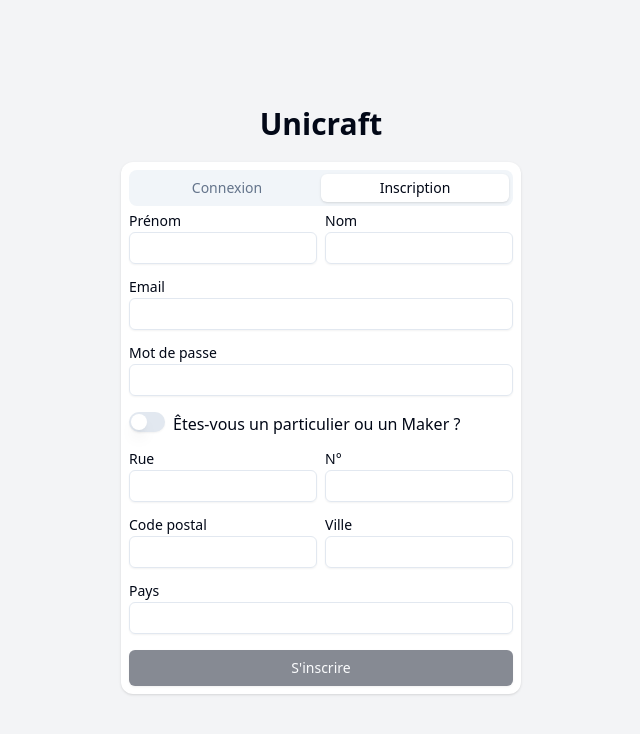
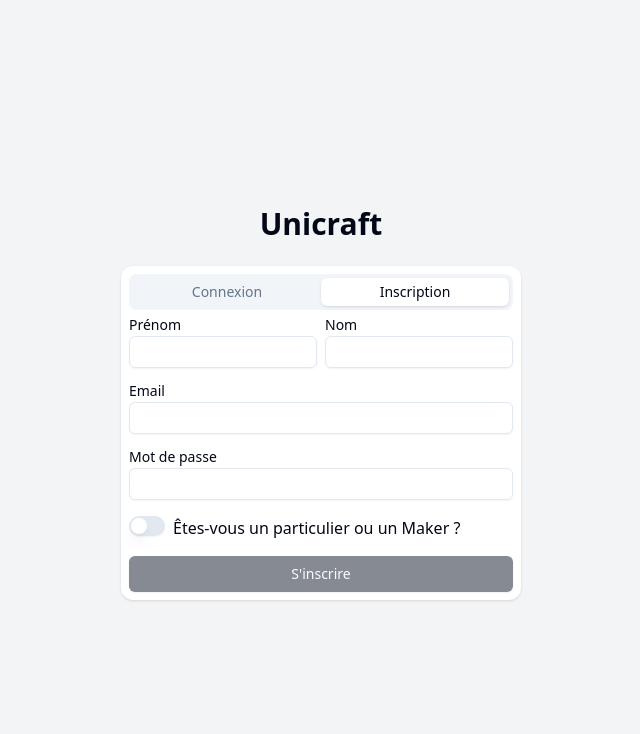
Before and after one commit to Zareon-Feryel/cow2024-frontend, a React (Vite) app: page /register in a window 1280 px wide. Shown: the top 734 px of the page, without its empty margins (319-959 px from the left). Built offline with nearby package versions, Linux system fonts and the light colour scheme.

Commit message:
add: home page

```diff
--- a/src/components/home-page/HomePage.tsx
+++ b/src/components/home-page/HomePage.tsx
@@ -1,7 +1,9 @@
+import MainSearchBar from './MainSearchBar.tsx';
+
 export function HomePage () {
     return (
-        <>
-            <div>Home</div>
-        </>
+        <div className="main-container flex h-full items-center">
+            <MainSearchBar/>
+        </div>
     );
 }
--- a/src/components/home-page/MainSearchBar.tsx
+++ b/src/components/home-page/MainSearchBar.tsx
@@ -1,5 +1,17 @@
+import { Input } from '../../shadcn/components/ui/input.tsx';
+import { Button } from '../../shadcn/components/ui/button.tsx';
+
 export default function MainSearchBar () {
     return (
-        <></>
+        <div className="flex flex-col flex-1 items-center">
+            <h1 className="main-title">🦄 Unicraft 🛠️</h1>
+            <form className="w-full">
+                <h2>Rechercher par mot-clé, modèle, pièce, etc.</h2>
+                <div className="flex gap-2">
+                    <Input placeholder="Que souhaitez réparer ?" className="bg-white h-12"/>
+                    <Button type="submit" className="h-12 px-16">Rechercher</Button>
+                </div>
+            </form>
+        </div>
     );
 }
--- a/src/components/layout/Header.tsx
+++ b/src/components/layout/Header.tsx
@@ -1,7 +1,14 @@
+import { getCurrentUser } from '../../context/user-manager/UserManager.tsx';
+
 export function Header () {
+    const user = getCurrentUser();
+
     return (
-        <div className="self-start justify-start bg-red-400">
-            <div>jane_doe@gmail.com</div>
+        <div className="flex justify-between h-10 main-container container-shadow mt-2">
+            <ul>
+                <li>Accueil</li>
+            </ul>
+            <div>{user.firstName} {user.lastName}</div>
         </div>
     );
 }
--- a/src/components/layout/Layout.tsx
+++ b/src/components/layout/Layout.tsx
@@ -1,8 +1,10 @@
 import { Outlet } from 'react-router-dom';
+import { Header } from './Header.tsx';
 
 export function Layout () {
     return (
-        <div className="flex h-screen bg-gray-100 justify-center items-center">
+        <div className="flex flex-col h-screen bg-gray-100">
+            <Header/>
             <Outlet/>
         </div>
     );
--- a/src/components/login/LoginLayout.tsx
+++ b/src/components/login/LoginLayout.tsx
@@ -26,9 +26,10 @@
     };
 
     return (
+        <div className="flex h-screen bg-gray-100 justify-center items-center">
             <div>
                 <h1 className="w-full text-center mb-5 text-3xl font-semibold">Unicraft</h1>
-            <Tabs value={activeTab} className="w-[400px] container">
+                <Tabs value={activeTab} className="w-[400px] container-shadow">
                     <TabsList className="flex">
                         {loginTabs.map((tab, index) => (
                             <TabsTrigger onClick={() => handleChangeTab(tab.value)}
@@ -42,5 +43,6 @@
                     {children}
                 </Tabs>
             </div>
+        </div>
     );
 }
--- a/src/components/login/Register.tsx
+++ b/src/components/login/Register.tsx
@@ -80,10 +80,11 @@
                     <Input type="password" onChange={(e) => setPassword(e.target.value)}/>
                 </Label>
                 <div className="flex gap-2">
-                    <Switch onCheckedChange={(e) => setRole(e ? UserRoles.User : UserRoles.Maker)}/>
+                    <Switch onCheckedChange={(e) => setRole(e ? UserRoles.Maker : UserRoles.User)}/>
                     Êtes-vous un particulier ou un Maker ?
                 </div>
-
+                {role === UserRoles.Maker &&
+					<>
 						<div className="flex gap-2">
 							<Label>
 								Rue
@@ -108,6 +109,8 @@
 							Pays
 							<Input onChange={(e) => setCountry(e.target.value)}/>
 						</Label>
+					</>
+                }
                 <Button disabled={!validForm}>{'S\'inscrire'}</Button>
             </form>
         </TabsContent>
--- a/src/context/user-manager/UserManager.tsx
+++ b/src/context/user-manager/UserManager.tsx
@@ -8,7 +8,7 @@
 }
 
 export default function UserManager ({ children }: Readonly<Props>) {
-    const [user, setUser] = useState<IGetMe>(getCurrentSessionUser());
+    const [user, setUser] = useState<IGetMe>(getCurrentUser());
 
     const navigate = useNavigate();
     const pathname = window.location.pathname;
@@ -28,7 +28,7 @@
     if (window.location.pathname !== `/${RouterKeys.Login}`) navigate(`/${RouterKeys.Login}`);
 }
 
-export function getCurrentSessionUser () {
+export function getCurrentUser () {
     // const sessionUser = sessionStorage.getItem(USER_KEY);
     // const user: IGetMe = sessionUser ? JSON.parse(sessionUser) : null;
     const user: IGetMe = {
--- a/src/routes/Router.tsx
+++ b/src/routes/Router.tsx
@@ -11,10 +11,10 @@
     {
         path: '/', element: <UserManager><Layout/></UserManager>, children: [
             { path: '/', element: <HomePage/> },
-            { path: RouterKeys.Login, element: <LoginLayout><Login/></LoginLayout> },
-            { path: RouterKeys.Register, element: <LoginLayout><Register/></LoginLayout> },
         ],
     },
+    { path: RouterKeys.Login, element: <LoginLayout><Login/></LoginLayout> },
+    { path: RouterKeys.Register, element: <LoginLayout><Register/></LoginLayout> },
 ]);
 
 export default router;
--- a/src/styles/tw-base.css
+++ b/src/styles/tw-base.css
@@ -1,5 +1,13 @@
 @layer components {
-    .container {
+    .container-shadow {
         @apply bg-white rounded-xl shadow p-2
     }
+
+    .main-container {
+        @apply px-5 mx-10
+    }
+
+    .main-title {
+        @apply text-4xl font-bold
+    }
 }
--- a/tailwind.config.ts
+++ b/tailwind.config.ts
@@ -1,80 +1,84 @@
-import type { Config } from "tailwindcss"
+import type { Config } from 'tailwindcss';
 
 const config = {
-  darkMode: ["class"],
+    darkMode: ['class'],
     content: [
         './pages/**/*.{ts,tsx}',
         './components/**/*.{ts,tsx}',
         './app/**/*.{ts,tsx}',
         './src/**/*.{ts,tsx}',
     ],
-  prefix: "",
+    prefix: '',
     theme: {
         container: {
             center: true,
-      padding: "2rem",
+            padding: '2rem',
             screens: {
-        "2xl": "1400px",
+                '2xl': '1400px',
             },
         },
         extend: {
+            fontSize: {
+                '3xl': '1.875rem',
+                '4xl': '2.25rem',
+            },
             colors: {
-        border: "hsl(var(--border))",
-        input: "hsl(var(--input))",
-        ring: "hsl(var(--ring))",
-        background: "hsl(var(--background))",
-        foreground: "hsl(var(--foreground))",
+                border: 'hsl(var(--border))',
+                input: 'hsl(var(--input))',
+                ring: 'hsl(var(--ring))',
+                background: 'hsl(var(--background))',
+                foreground: 'hsl(var(--foreground))',
                 primary: {
-          DEFAULT: "hsl(var(--primary))",
-          foreground: "hsl(var(--primary-foreground))",
+                    DEFAULT: 'hsl(var(--primary))',
+                    foreground: 'hsl(var(--primary-foreground))',
                 },
                 secondary: {
-          DEFAULT: "hsl(var(--secondary))",
-          foreground: "hsl(var(--secondary-foreground))",
+                    DEFAULT: 'hsl(var(--secondary))',
+                    foreground: 'hsl(var(--secondary-foreground))',
                 },
                 destructive: {
-          DEFAULT: "hsl(var(--destructive))",
-          foreground: "hsl(var(--destructive-foreground))",
+                    DEFAULT: 'hsl(var(--destructive))',
+                    foreground: 'hsl(var(--destructive-foreground))',
                 },
                 muted: {
-          DEFAULT: "hsl(var(--muted))",
-          foreground: "hsl(var(--muted-foreground))",
+                    DEFAULT: 'hsl(var(--muted))',
+                    foreground: 'hsl(var(--muted-foreground))',
                 },
                 accent: {
-          DEFAULT: "hsl(var(--accent))",
-          foreground: "hsl(var(--accent-foreground))",
+                    DEFAULT: 'hsl(var(--accent))',
+                    foreground: 'hsl(var(--accent-foreground))',
                 },
                 popover: {
-          DEFAULT: "hsl(var(--popover))",
-          foreground: "hsl(var(--popover-foreground))",
+                    DEFAULT: 'hsl(var(--popover))',
+                    foreground: 'hsl(var(--popover-foreground))',
                 },
                 card: {
-          DEFAULT: "hsl(var(--card))",
-          foreground: "hsl(var(--card-foreground))",
+                    DEFAULT: 'hsl(var(--card))',
+                    foreground: 'hsl(var(--card-foreground))',
                 },
             },
             borderRadius: {
-        lg: "var(--radius)",
-        md: "calc(var(--radius) - 2px)",
-        sm: "calc(var(--radius) - 4px)",
+                lg: 'var(--radius)',
+                md: 'calc(var(--radius) - 2px)',
+                sm: 'calc(var(--radius) - 4px)',
             },
             keyframes: {
-        "accordion-down": {
-          from: { height: "0" },
-          to: { height: "var(--radix-accordion-content-height)" },
+                'accordion-down': {
+                    from: { height: '0' },
+                    to: { height: 'var(--radix-accordion-content-height)' },
                 },
-        "accordion-up": {
-          from: { height: "var(--radix-accordion-content-height)" },
-          to: { height: "0" },
+                'accordion-up': {
+                    from: { height: 'var(--radix-accordion-content-height)' },
+                    to: { height: '0' },
                 },
             },
             animation: {
-        "accordion-down": "accordion-down 0.2s ease-out",
-        "accordion-up": "accordion-up 0.2s ease-out",
+                'accordion-down': 'accordion-down 0.2s ease-out',
+                'accordion-up': 'accordion-up 0.2s ease-out',
             },
         },
     },
-  plugins: [require("tailwindcss-animate")],
-} satisfies Config
+    plugins: [require('tailwindcss-animate')],
+} satisfies Config;
 
-export default config
+export default config;
```
Lines whose indentation alone changed are shown as unchanged.
